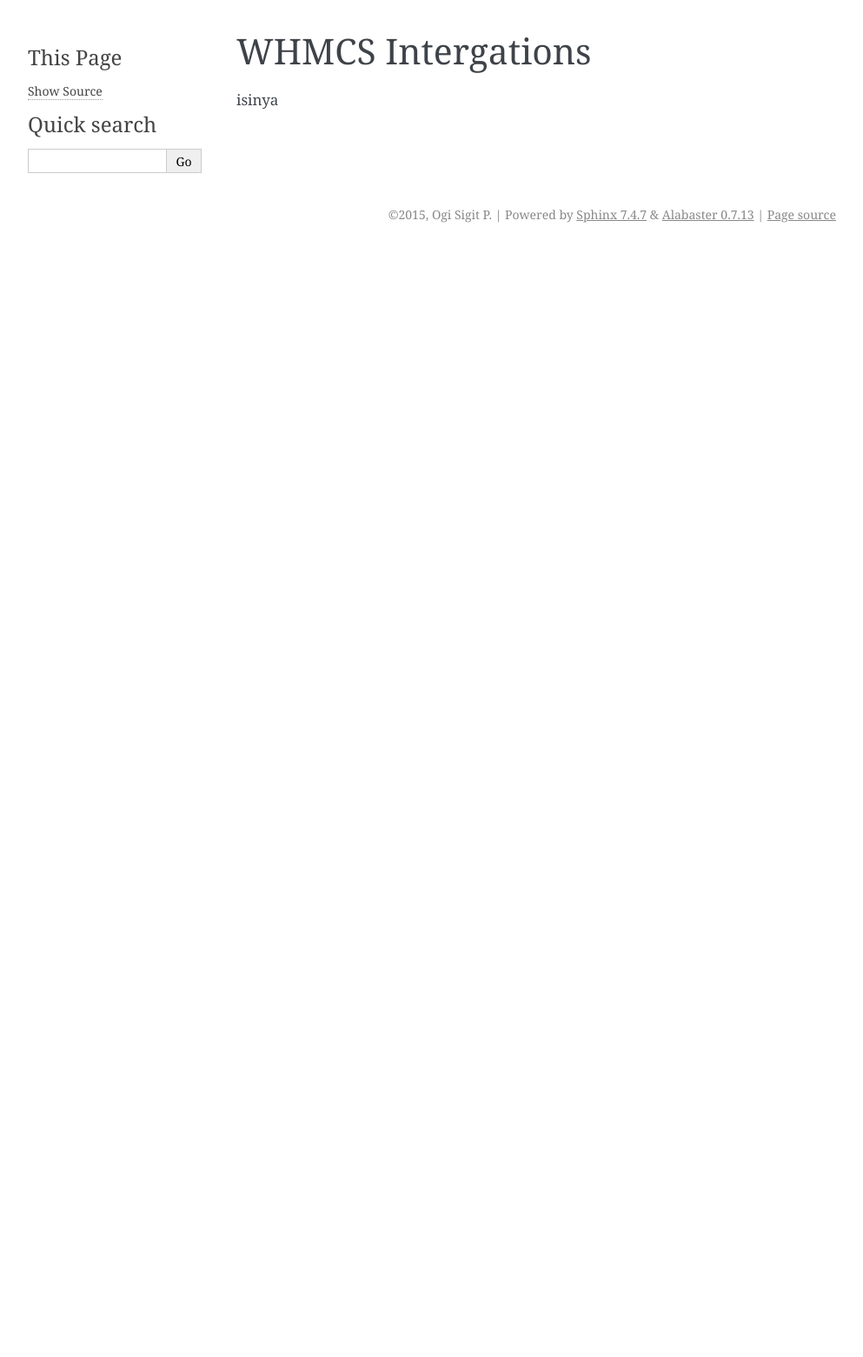
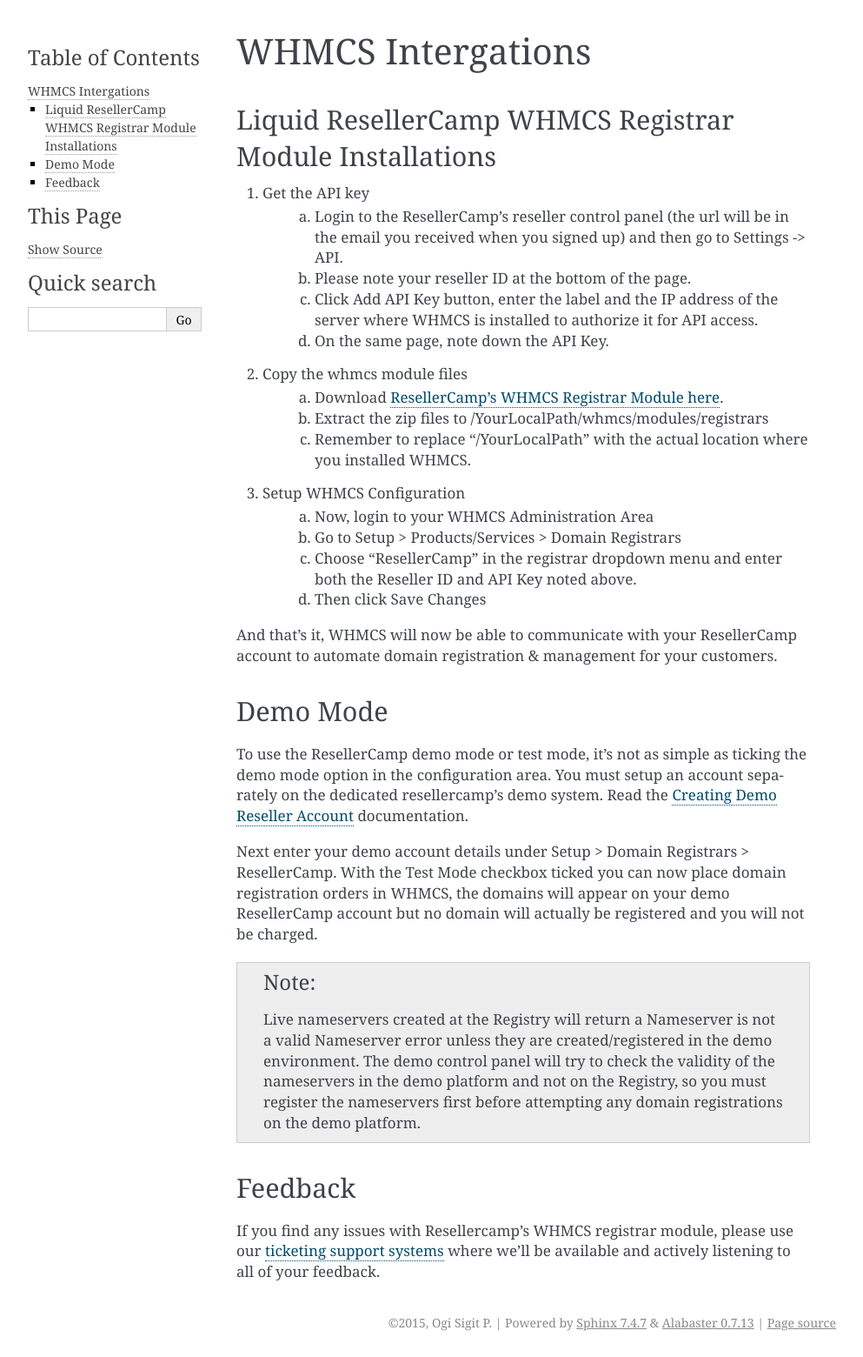
Before and after one commit to liquidregistrar/liquid-docs, a Sphinx documentation site: the page built from docs/source/whmcs.rst, in a window 1280 px wide. Shown: the whole page at 87% size, without its empty margins (148-1141 px from the left). Built offline with Sphinx 7.4.7, drawn with Linux system fonts in a browser that asks for light colours; before the commit the page ends 900 px from its top, so only the background shows below that.

Commit message:
Demo Account & WHMCS Integrations Docs
Demo Account & WHMCS Integrations Docs

```diff
--- a/docs/source/accountstartup.rst
+++ b/docs/source/accountstartup.rst
@@ -67,14 +67,14 @@
 
 If you are already selling several other Products and Services to your existing clients through another interface/Control Panel and do not want to add the burden of introducing the new Control Panels to them, you could use our REST APIs to integrate provisioning and management of these Products and Services in your existing interfaces and Control Panels.
 
-Click here for detail how to use our REST APIs.
+See :ref:`restapi-label` page for more detail.
 
 WHMCS Integrations
 ------------------
 
 If you already using WHMCS billing software, you could easily install our registrar module to integrate liquid to your whmcs billing software.
 
-Click here for the WHMCS integrations documentation.
+See :ref:`whmcs-label` page for more detail.
 
 Configure your Payment Collection Options
 -----------------------------------------
--- a/docs/source/whmcs.rst
+++ b/docs/source/whmcs.rst
@@ -1,4 +1,40 @@
+.. _whmcs-label:
+
 WHMCS Intergations
 ========================
 
-isinya
+Liquid ResellerCamp WHMCS Registrar Module Installations
+---------------------------------------------------------
+
+1. Get the API key
+	a. Login to the ResellerCamp’s reseller control panel (the url will be in the email you received when you signed up) and then go to Settings -> API.
+	b. Please note your reseller ID at the bottom of the page.
+	c. Click Add API Key button, enter the label and the IP address of the server where WHMCS is installed to authorize it for API access.
+	d. On the same page, note down the API Key.
+2. Copy the whmcs module files
+	a. Download `ResellerCamp’s WHMCS Registrar Module here <https://s3-ap-southeast-1.amazonaws.com/liqu.id/resellercamp-whmcs-module.zip>`_.
+	b. Extract the zip files to /YourLocalPath/whmcs/modules/registrars
+	c. Remember to replace “/YourLocalPath” with the actual location where you installed WHMCS.
+3. Setup WHMCS Configuration
+	a. Now, login to your WHMCS Administration Area
+	b. Go to Setup > Products/Services > Domain Registrars
+	c. Choose "ResellerCamp" in the registrar dropdown menu and enter both the Reseller ID and API Key noted above.
+	d. Then click Save Changes
+
+And that's it, WHMCS will now be able to communicate with your ResellerCamp account to automate domain registration & management for your customers.
+
+Demo Mode
+----------
+To use the ResellerCamp demo mode or test mode, it's not as simple as ticking the demo mode option in the configuration area. You must setup an account separately on the dedicated resellercamp’s demo system. Read the :ref:`demoaccount-label` documentation.
+
+Next enter your demo account details under Setup > Domain Registrars > ResellerCamp. With the Test Mode checkbox ticked you can now place domain registration orders in WHMCS, the domains will appear on your demo ResellerCamp account but no domain will actually be registered and you will not be charged.
+
+.. note::
+	Live nameservers created at the Registry will return a Nameserver is not a valid Nameserver error unless they are created/registered in the demo environment.
+	The demo control panel will try to check the validity of the nameservers in the demo platform and not on the Registry, so you must register the nameservers first before attempting any domain registrations on the demo platform.
+
+
+Feedback
+---------
+
+If you find any issues with Resellercamp's WHMCS registrar module, please use our `ticketing support systems <https://liqudotid.freshdesk.com/support/tickets/new>`_ where we’ll be available and actively listening to all of your feedback.
```
Also changed, not shown: docs/source/demoaccount.rst (+6 -4 lines), docs/source/restapi.rst (+5 -3 lines), 1 other file.
